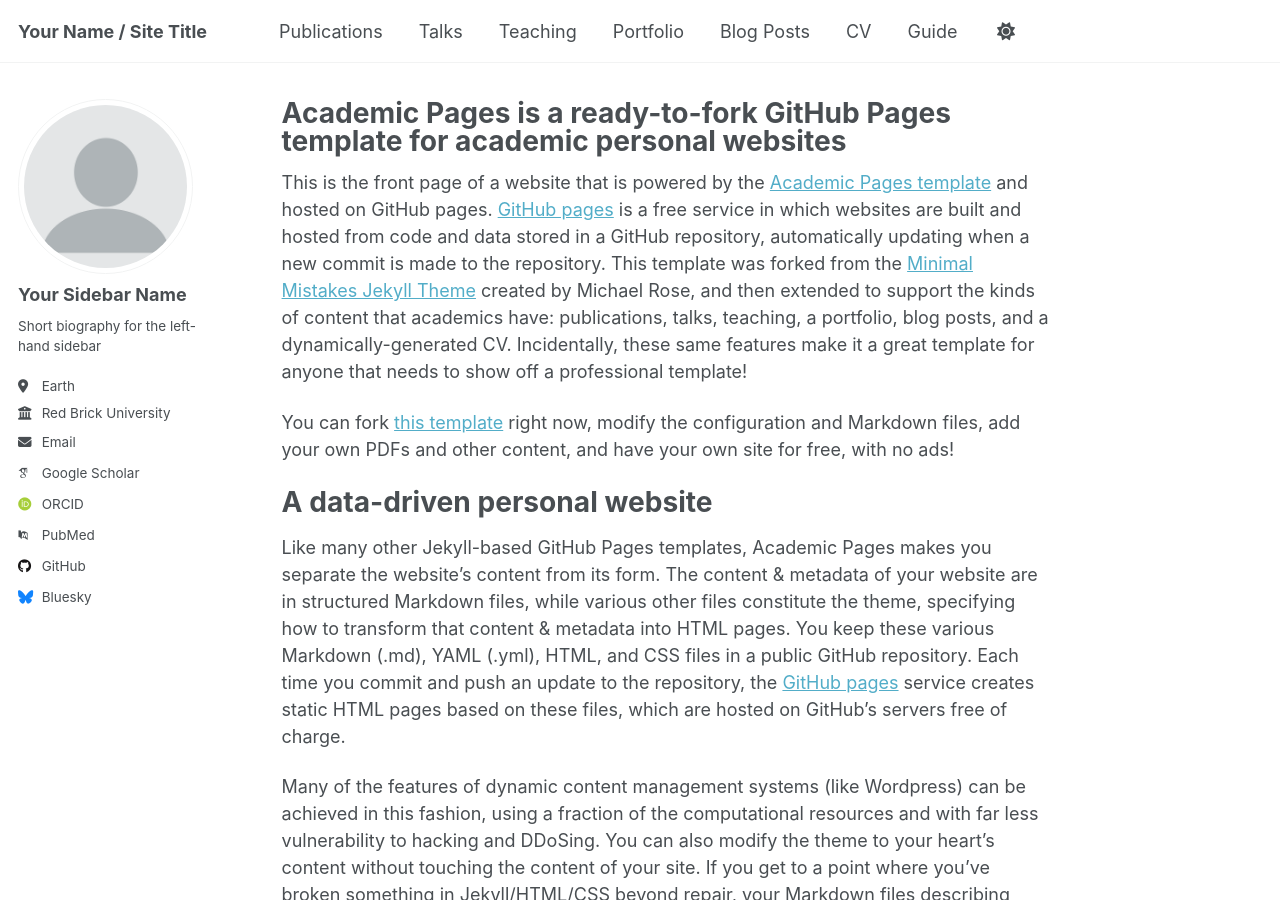
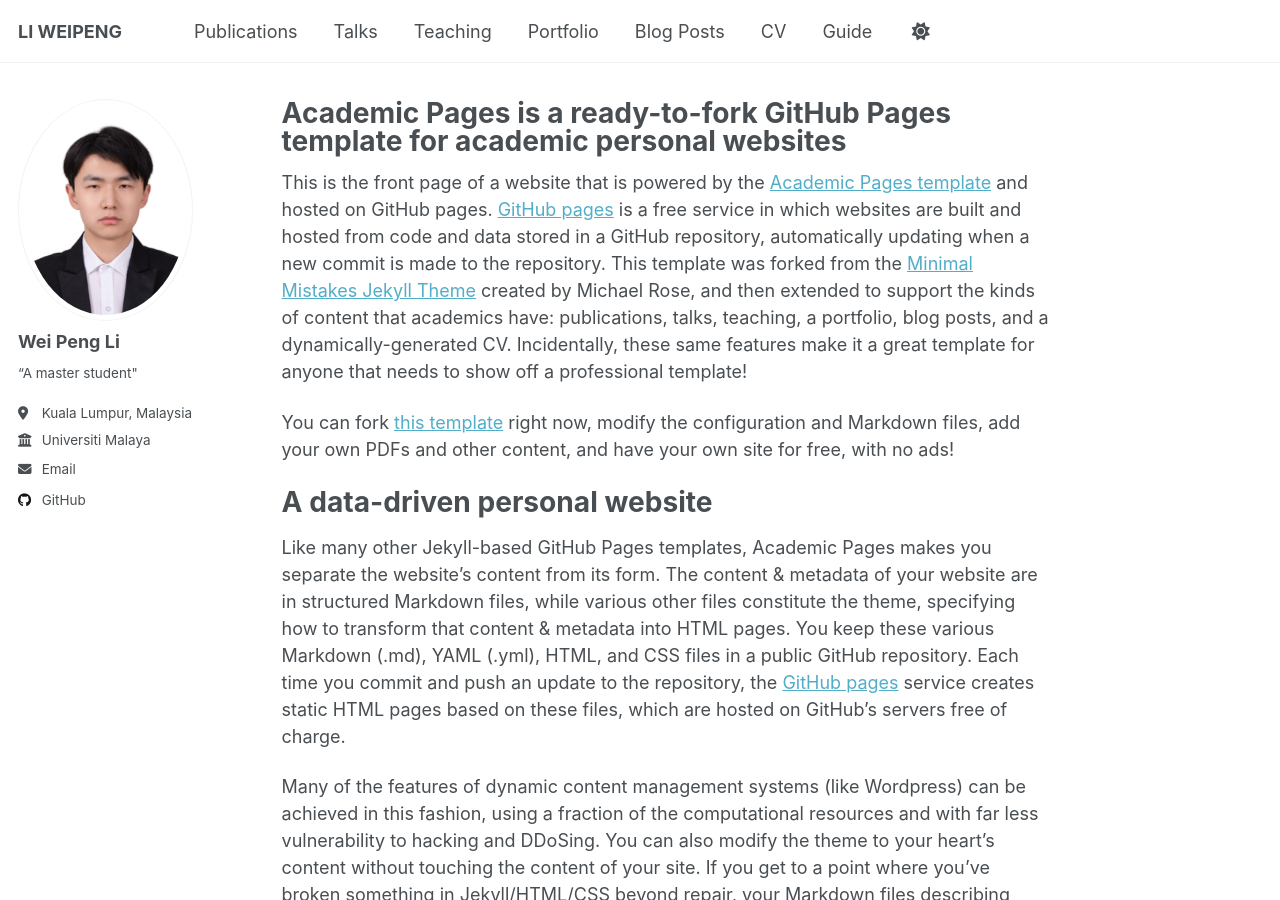
Before and after one commit to lightyLi/lightyli.github.io, a Jekyll site: the page built from _pages/about.md, in a window 1280 px wide and 900 px high. Built offline with Jekyll 4.4.1, drawn with Linux system fonts in a browser that asks for light colours; some web fonts are replaced; a script that is not in the unit is left out.

```diff
--- a/_config.yml
+++ b/_config.yml
@@ -9,11 +9,11 @@
 # Basic Site Settings
 locale                   : "en-US"
 site_theme               : "default"
-title                    : "Your Name / Site Title"
+title                    : "LI WEIPENG"
 title_separator          : "-"
 name                     : &name "Your Name"
 description              : &description "personal description"
-url                      : https://academicpages.github.io # the base hostname & protocol for your site e.g. "https://[your GitHub username].github.io" or if you already have some other page hosted on Github then use "https://[your GitHub username].github.io/[Your Repo Name]"
+url                      : https://lightyli.github.io # the base hostname & protocol for your site e.g. "https://[your GitHub username].github.io" or if you already have some other page hosted on Github then use "https://[your GitHub username].github.io/[Your Repo Name]"
 baseurl                  : "" # the subpath of your site, e.g. "/blog"
 repository               : "academicpages/academicpages.github.io"
 
@@ -23,22 +23,22 @@ repository               : "academicpages/academicpages.github.io"
 author:
   # Biographic information
   avatar           : "profile.png"
-  name             : "Your Sidebar Name"
+  name             : "Wei Peng Li" # Your name, e.g. "John Smith"
   pronouns         : # example: "she/her"
-  bio              : "Short biography for the left-hand sidebar"
-  location         : "Earth"
-  employer         : "Red Brick University"
+  bio              : “A master student"
+  location         : "Kuala Lumpur, Malaysia"
+  employer         : "Universiti Malaya"
   uri              : # URL
-  email            : "none@example.org"
+  email            : "22061460@siswa.um.edu.my"
 
   # Academic websites
   academia         : # URL
   arxiv            : # URL - Update with the correct link to your profile
-  googlescholar    : "https://scholar.google.com/citations?user=PS_CX0AAAAAJ"
+  googlescholar    :
   impactstory      : # URL
-  orcid            : "http://orcid.org/yourorcidurl"
+  orcid            :
   semantic         : # URL
-  pubmed           : "https://www.ncbi.nlm.nih.gov/pubmed/?term=john+snow"
+  pubmed           :
   researchgate     : # URL
   scopus           : # URL
 
@@ -46,13 +46,13 @@ author:
   bitbucket        : # Username - Update with your username on the site
   codepen          : # Username
   dribbble         : # Username
-  github           : "academicpages"
+  github           : "lightyli"
   kaggle           : # Username
   stackoverflow    : # User number or user number and name (i.e., use "1" or "1/jeff-atwood")
 
   # Social media
   artstation       : # Username
-  bluesky          : "bsky.app" # Replace this with you Bluesky username
+  bluesky          :
   facebook         : # Username
   flickr           : # Username
   foursquare       : # Username
@@ -150,9 +150,9 @@ social:
 
 # Analytics
 analytics:
-  provider               :  "false" # false (default), "google", "google-universal", "google-analytics-4", "custom"
+  provider               :  "google-analytics-4" # false (default), "google", "google-universal", "google-analytics-4", "custom"
   google:
-    tracking_id          :
+    tracking_id          : "G-X60E0TPKK1"
 
 
 # Reading Files
```
Also changed, not shown: _posts/2022-10-12-blog-post.md (added, +39 -0 lines), docker-compose.yaml (deleted, +0 -8 lines), images/apple-touch-icon-180x180.png, images/favicon-192x192.png, images/favicon-32x32.png, images/favicon-512x512.png, images/favicon.ico, images/favicon.svg, images/profile.png, 2 other files.
